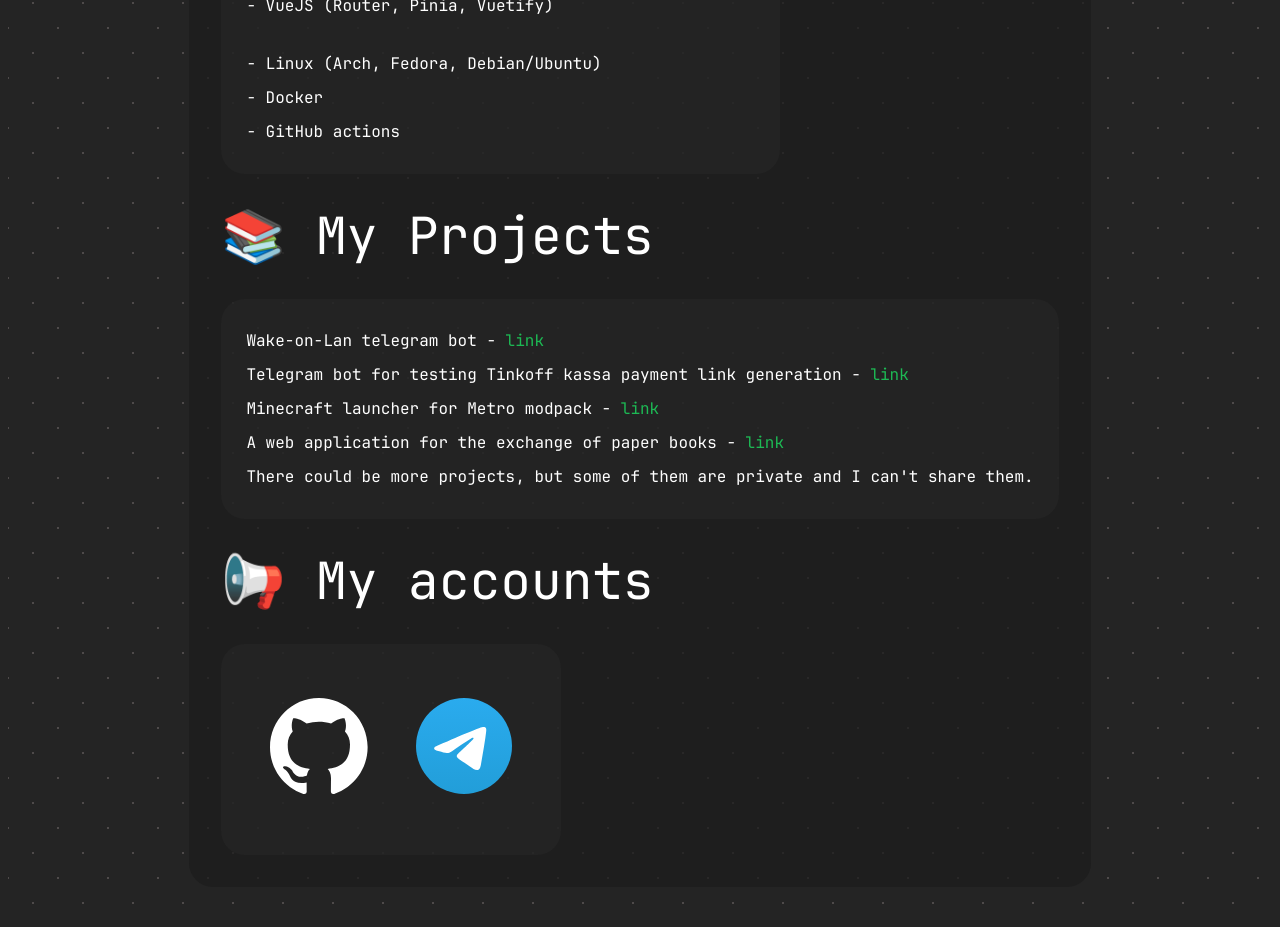
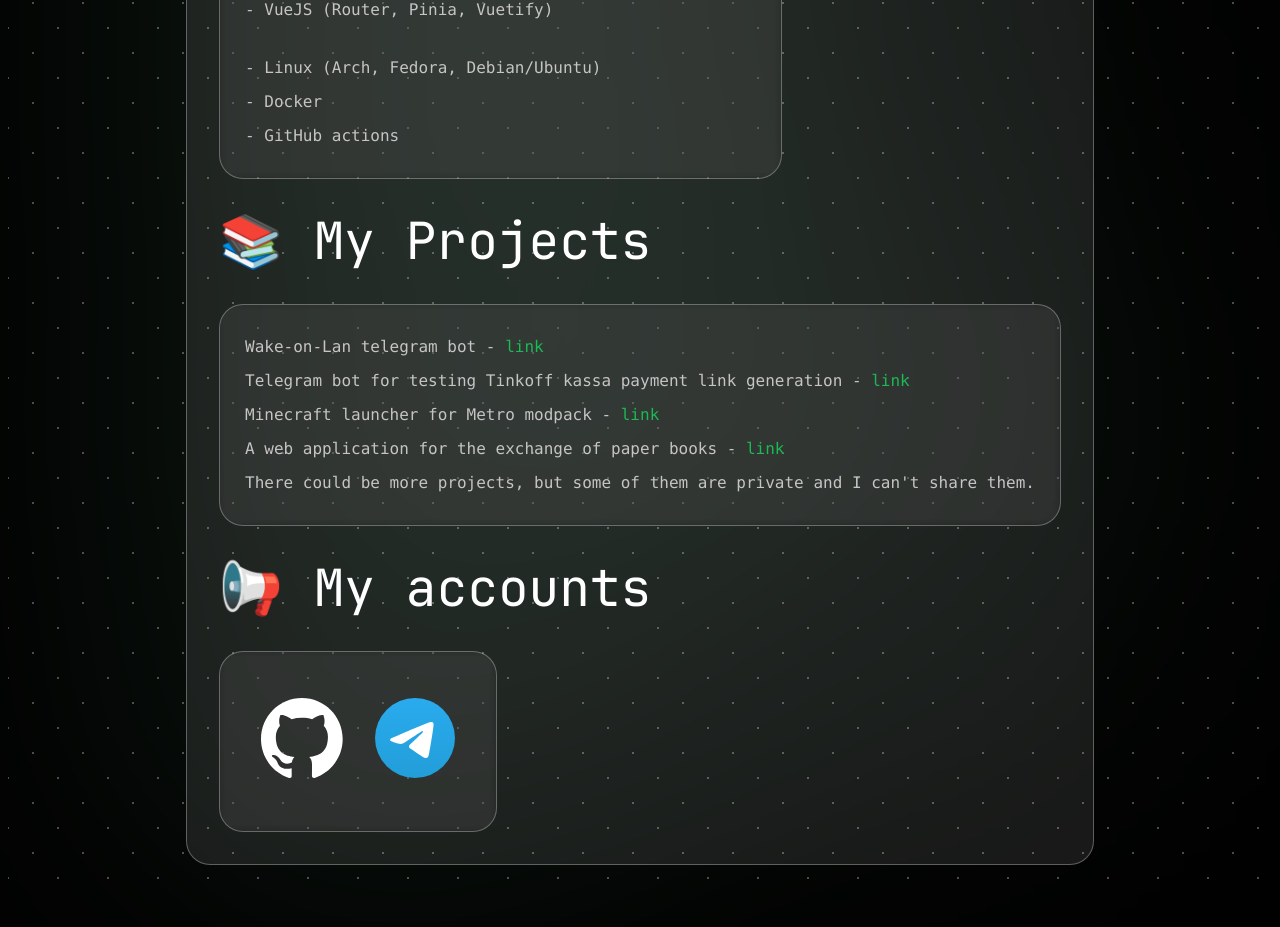
Before and after one commit to linuxfight/linuxfight.github.io, a Vue app: page / in a window 1280 px wide. Shown: the part 680-1607 px from the top of the page. After the commit the page ends 1585 px from the top, so only its background shows below. Built offline with nearby package versions, Linux system fonts and the light colour scheme.

Commit message:
add glow and glass effect

```diff
--- a/src/components/Socials.vue
+++ b/src/components/Socials.vue
@@ -21,8 +21,8 @@
 <style scoped>
 
 .logo {
-  height: 6em;
-  padding: 1.5em;
+  height: 5em;
+  padding: 1em;
   will-change: filter;
   transition: filter 300ms;
 }
--- a/src/style.css
+++ b/src/style.css
@@ -9,7 +9,7 @@
     font-weight: 400;
 
     color: rgba(255, 255, 255);
-    background-color: #242424;
+    background-color: #000000;
 
     font-synthesis: none;
     text-rendering: optimizeLegibility;
@@ -18,17 +18,23 @@
 }
 
 .main {
-    background: rgb(28, 28, 28, 0.75);
+    /* From https://css.glass */
+    background: rgba(255, 255, 255, 0.09);
     border-radius: 24px;
+    border: 1px solid rgba(255, 255, 255, 0.3);
+    filter: drop-shadow(0 0 10em rgba(126, 209, 155, 0.4));
 }
 
 .text-container {
     display: flex;
     flex-direction: column;
     text-align: left;
-    background: rgb(41, 41, 41, 0.5);
+    background: rgb(41, 41, 41, 0.3);
     padding: 25px;
     border-radius: 24px;
+    backdrop-filter: blur(5px);
+    -webkit-backdrop-filter: blur(5px);
+    border: 1px solid rgba(255, 255, 255, 0.3);
 }
 
 .card {
@@ -43,9 +49,12 @@
     display: flex;
     flex-direction: row;
     text-align: left;
-    background: rgb(41, 41, 41, 0.5);
+    background: rgb(41, 41, 41, 0.3);
     padding: 25px;
     border-radius: 24px;
+    backdrop-filter: blur(5px);
+    -webkit-backdrop-filter: blur(5px);
+    border: 1px solid rgba(255, 255, 255, 0.3);
 }
 
 a {
@@ -76,6 +85,8 @@ h1 {
 }
 
 p {
+    font-family: ui-monospace,SFMono-Regular,Menlo,Monaco,Consolas,"Liberation Mono","Courier New",monospace;
+    color: rgb(198, 196, 196);
     text-align: left;
     margin-top: 5px;
     margin-bottom: 5px;
```
